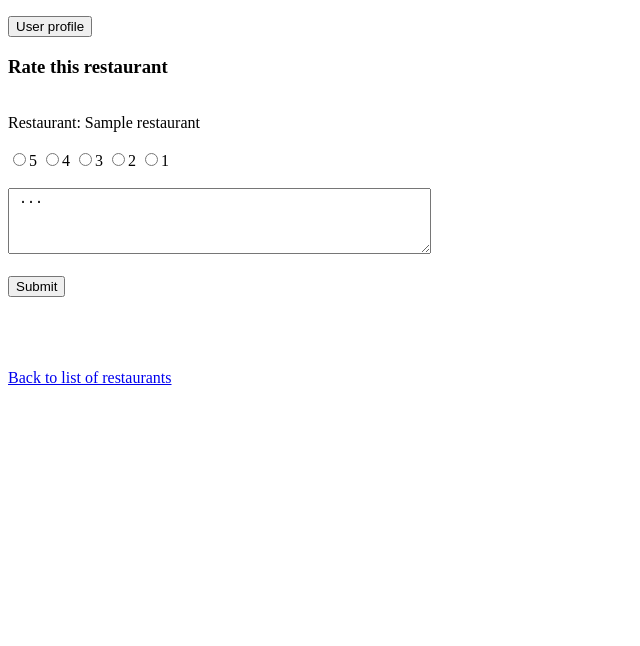
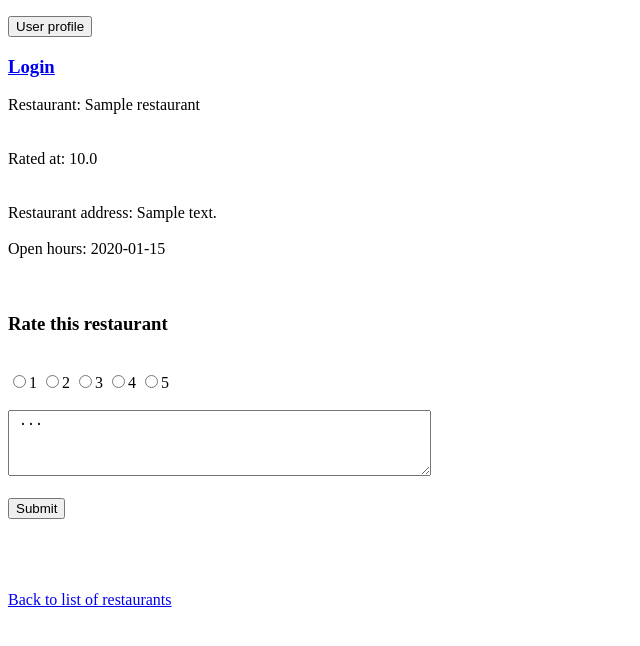
Before and after one commit to letaniaferreira/Dining-hero, a Flask app: page /restaurants/1 in a window 1280 px wide. Shown: the top 646 px of the page, without its empty margins (0-640 px from the left). Run offline with Flask 2, Linux system fonts and the light colour scheme; tables that the repository leaves empty hold one stand-in row (values such as "Sample post").

Commit message:
user can now see list of places rated 5 at favorite spots

```diff
--- a/server.py
+++ b/server.py
@@ -158,7 +158,19 @@ def show_profile():
     """show user profile"""
     try:
         email = session['email']
-        return render_template("profile.html")
+
+        user = User.query.filter_by(email=email).first()
+
+        rated_restaurants = user.rating #this is a list
+
+        favorite_spots = []
+
+        for rating in rated_restaurants:
+            if rating.score == 5:
+                if len(favorite_spots) < 6:
+                    favorite_spots.append(rating.restaurant)
+
+        return render_template("profile.html", favorite_spots=favorite_spots)
 
     except KeyError:
         flash("You need to login in to see your profile!")
@@ -241,7 +253,9 @@ def show_favorite_restaurants():
 
     user = User.query.filter_by(email=email).first()
 
-    rated_restaurants = user.rating
+    rated_restaurants = user.rating #this is a list
+
+
 
     return render_template("rated_restaurants.html", rated_restaurants=rated_restaurants)
 
--- a/templates/base.html
+++ b/templates/base.html
@@ -20,6 +20,12 @@
             <input type="submit" value="User profile">
         </form>
 
+        {% if "email" in session %} <h3><a href='/logout'>Logout</a></h3>
+        {% else %} <h3><a href='/login'>Login</a></h3>
+        {% endif %}
+
+
+
     {% block content %} CONTENT GOES HERE {% endblock %}
      </div>
 
--- a/templates/main_page.html
+++ b/templates/main_page.html
@@ -5,7 +5,6 @@
 
 {% block content %}
 
-<h4><a href='/show-login'>Login</a></h4>
 
 <h1>What are you in the mood for?</h1>
 
--- a/templates/restaurant_details.html
+++ b/templates/restaurant_details.html
@@ -7,24 +7,40 @@
 
 
 
+
+Restaurant: {{ restaurant.name }}
+<br>
+<br>
+<br>
+Rated at: {{ restaurant.general_score }}
+<br>
+<br>
+<br>
+Restaurant address: {{ restaurant.address }}
+<br>
+<br>
+
+{% for hour in restaurant.hour %}
+Open hours: {{ hour.open_time}}
+{% endfor %}
+
+<br>
+<br>
+<br>
+
 <h3>Rate this restaurant</h3>
 
-<br>
-
-Restaurant: {{ restaurant.name }}
-
-<br>
 <br>
 
 <form action="/rating" method=POST>
 
   <input type="hidden" name="restaurant" value={{ restaurant.restaurant_id }}>
 
+  <input type='radio' name='score' value='1'>1
+  <input type='radio' name='score' value='2'>2
+  <input type='radio' name='score' value='3'>3
+  <input type='radio' name='score' value='4'>4
   <input type='radio' name='score' value='5'>5
-  <input type='radio' name='score' value='4'>4
-  <input type='radio' name='score' value='3'>3
-  <input type='radio' name='score' value='2'>2
-  <input type='radio' name='score' value='1'>1
 
   <br>
   <br>
```
Also changed, not shown: templates/profile.html (+10 -2 lines).
